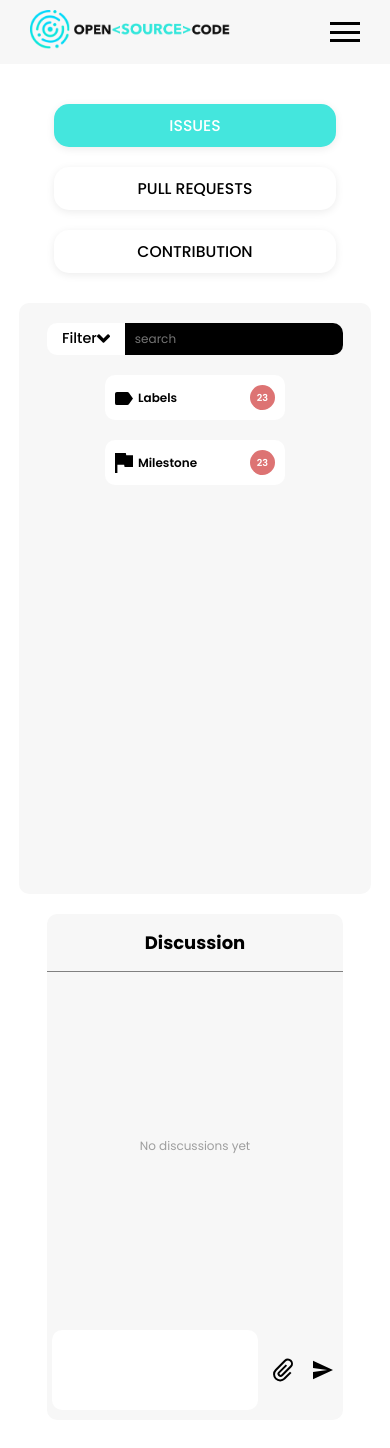
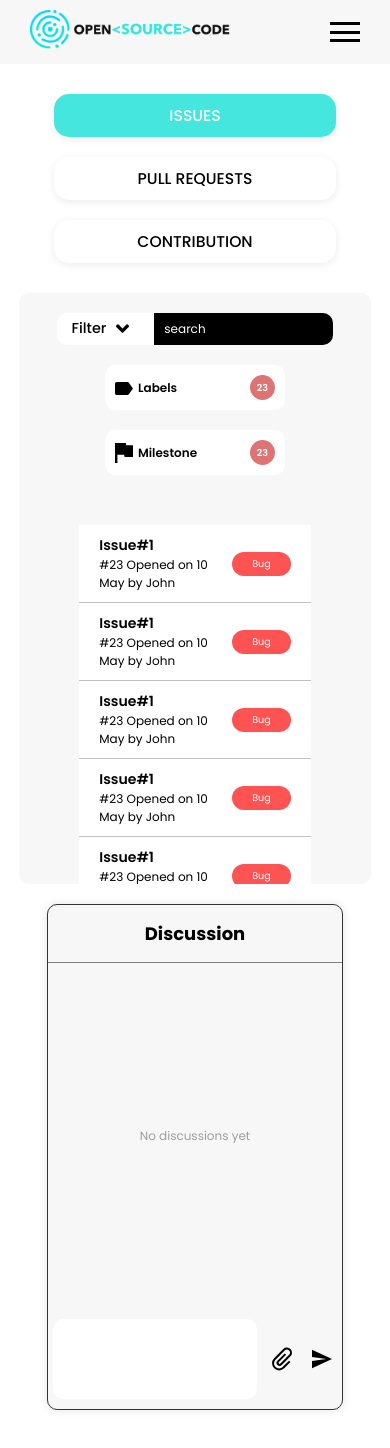
Before and after one commit to alizahir23/website, a Next.js app: page /project/1 in a window 390 px wide. Shown: the top 1448 px of the page. Built offline with nearby package versions, Linux system fonts and the light colour scheme.

Commit message:
review-1

```diff
--- a/src/components/Feed/ProjectInfo.jsx
+++ b/src/components/Feed/ProjectInfo.jsx
@@ -56,7 +56,180 @@ const ProjectInfo = ({ page }) => {
           </div>
         </div>
       </div>
-      {(page === 'issues' || page === 'pull-requests') && <div />}
+      {page === 'issues' && (
+        <div className={styles.data}>
+          <div className={styles['data-item']}>
+            <div className={styles['data-left-col']}>
+              <h3 className={styles['issue-name']}>Issue#1</h3>
+              <p>#23 Opened on 10 May by John</p>
+            </div>
+            <div className={styles['data-right-col']}>
+              <p className={styles.tags}>Bug</p>
+            </div>
+          </div>
+          <div className={styles['data-item']}>
+            <div className={styles['data-left-col']}>
+              <h3 className={styles['issue-name']}>Issue#1</h3>
+              <p>#23 Opened on 10 May by John</p>
+            </div>
+            <div className={styles['data-right-col']}>
+              <p className={styles.tags}>Bug</p>
+            </div>
+          </div>
+          <div className={styles['data-item']}>
+            <div className={styles['data-left-col']}>
+              <h3 className={styles['issue-name']}>Issue#1</h3>
+              <p>#23 Opened on 10 May by John</p>
+            </div>
+            <div className={styles['data-right-col']}>
+              <p className={styles.tags}>Bug</p>
+            </div>
+          </div>
+          <div className={styles['data-item']}>
+            <div className={styles['data-left-col']}>
+              <h3 className={styles['issue-name']}>Issue#1</h3>
+              <p>#23 Opened on 10 May by John</p>
+            </div>
+            <div className={styles['data-right-col']}>
+              <p className={styles.tags}>Bug</p>
+            </div>
+          </div>
+          <div className={styles['data-item']}>
+            <div className={styles['data-left-col']}>
+              <h3 className={styles['issue-name']}>Issue#1</h3>
+              <p>#23 Opened on 10 May by John</p>
+            </div>
+            <div className={styles['data-right-col']}>
+              <p className={styles.tags}>Bug</p>
+            </div>
+          </div>
+          <div className={styles['data-item']}>
+            <div className={styles['data-left-col']}>
+              <h3 className={styles['issue-name']}>Issue#1</h3>
+              <p>#23 Opened on 10 May by John</p>
+            </div>
+            <div className={styles['data-right-col']}>
+              <p className={styles.tags}>Bug</p>
+            </div>
+          </div>
+          <div className={styles['data-item']}>
+            <div className={styles['data-left-col']}>
+              <h3 className={styles['issue-name']}>Issue#1</h3>
+              <p>#23 Opened on 10 May by John</p>
+            </div>
+            <div className={styles['data-right-col']}>
+              <p className={styles.tags}>Bug</p>
+            </div>
+          </div>
+          <div className={styles['data-item']}>
+            <div className={styles['data-left-col']}>
+              <h3 className={styles['issue-name']}>Issue#1</h3>
+              <p>#23 Opened on 10 May by John</p>
+            </div>
+            <div className={styles['data-right-col']}>
+              <p className={styles.tags}>Bug</p>
+            </div>
+          </div>
+          <div className={styles['data-item']}>
+            <div className={styles['data-left-col']}>
+              <h3 className={styles['issue-name']}>Issue#1</h3>
+              <p>#23 Opened on 10 May by John</p>
+            </div>
+            <div className={styles['data-right-col']}>
+              <p className={styles.tags}>Bug</p>
+            </div>
+          </div>
+        </div>
+      )}
+      {page === 'pull-requests' && (
+        <div>
+          {' '}
+          <div className={styles.data}>
+            <div className={styles['data-item']}>
+              <div className={styles['data-left-col']}>
+                <h3 className={styles['issue-name']}>Pull Requests#1</h3>
+                <p>#23 Opened on 10 May by John</p>
+              </div>
+              <div className={styles['data-right-col']}>
+                <p className={styles.tags}>Bug</p>
+              </div>
+            </div>
+            <div className={styles['data-item']}>
+              <div className={styles['data-left-col']}>
+                <h3 className={styles['issue-name']}>Pull Requests#1</h3>
+                <p>#23 Opened on 10 May by John</p>
+              </div>
+              <div className={styles['data-right-col']}>
+                <p className={styles.tags}>Bug</p>
+              </div>
+            </div>
+            <div className={styles['data-item']}>
+              <div className={styles['data-left-col']}>
+                <h3 className={styles['issue-name']}>Pull Requests#1</h3>
+                <p>#23 Opened on 10 May by John</p>
+              </div>
+              <div className={styles['data-right-col']}>
+                <p className={styles.tags}>Bug</p>
+              </div>
+            </div>
+            <div className={styles['data-item']}>
+              <div className={styles['data-left-col']}>
+                <h3 className={styles['issue-name']}>Pull Requests#1</h3>
+                <p>#23 Opened on 10 May by John</p>
+              </div>
+              <div className={styles['data-right-col']}>
+                <p className={styles.tags}>Bug</p>
+              </div>
+            </div>
+            <div className={styles['data-item']}>
+              <div className={styles['data-left-col']}>
+                <h3 className={styles['issue-name']}>Pull Requests#1</h3>
+                <p>#23 Opened on 10 May by John</p>
+              </div>
+              <div className={styles['data-right-col']}>
+                <p className={styles.tags}>Bug</p>
+              </div>
+            </div>
+            <div className={styles['data-item']}>
+              <div className={styles['data-left-col']}>
+                <h3 className={styles['issue-name']}>Pull Requests#1</h3>
+                <p>#23 Opened on 10 May by John</p>
+              </div>
+              <div className={styles['data-right-col']}>
+                <p className={styles.tags}>Bug</p>
+              </div>
+            </div>
+            <div className={styles['data-item']}>
+              <div className={styles['data-left-col']}>
+                <h3 className={styles['issue-name']}>Pull Requests#1</h3>
+                <p>#23 Opened on 10 May by John</p>
+              </div>
+              <div className={styles['data-right-col']}>
+                <p className={styles.tags}>Bug</p>
+              </div>
+            </div>
+            <div className={styles['data-item']}>
+              <div className={styles['data-left-col']}>
+                <h3 className={styles['issue-name']}>Pull Requests#1</h3>
+                <p>#23 Opened on 10 May by John</p>
+              </div>
+              <div className={styles['data-right-col']}>
+                <p className={styles.tags}>Bug</p>
+              </div>
+            </div>
+            <div className={styles['data-item']}>
+              <div className={styles['data-left-col']}>
+                <h3 className={styles['issue-name']}>Pull Requests#1</h3>
+                <p>#23 Opened on 10 May by John</p>
+              </div>
+              <div className={styles['data-right-col']}>
+                <p className={styles.tags}>Bug</p>
+              </div>
+            </div>
+          </div>
+        </div>
+      )}
+      {page === 'contribution' && <div>Contributors</div>}
     </div>
   );
 };
--- a/src/css/discussion.module.css
+++ b/src/css/discussion.module.css
@@ -6,6 +6,8 @@
   flex-direction: column;
   justify-content: space-between;
   height: 60vh;
+  border: 1px #333 solid;
+  box-shadow: 0 0 10px #e4e4e4;
 }
 
 .top {
--- a/src/css/project.module.css
+++ b/src/css/project.module.css
@@ -1,7 +1,7 @@
 .container {
   display: flex;
   flex-direction: row;
-  margin: 30px 10px;
+  margin: 30px 30px;
   justify-content: space-evenly;
 }
 
@@ -51,6 +51,7 @@
 @media (max-width: 800px) {
   .container {
     flex-direction: column;
+    margin: 20px 10px;
   }
   .left-col {
     width: 95%;
--- a/src/css/projectInfo.module.css
+++ b/src/css/projectInfo.module.css
@@ -1,9 +1,10 @@
 .container {
   background-color: #f7f7f7;
   border-radius: 10px;
-  padding: 10px 20px;
+  padding: 10px 30px;
   margin-top: 20px;
   height: 70vh;
+  overflow: scroll;
 }
 
 .top-row {
@@ -16,7 +17,9 @@
   display: flex;
   width: 50%;
 }
-
+.search-bar > input::placeholder {
+  color: white;
+}
 .search-bar > input {
   width: 80%;
   border: none;
@@ -47,7 +50,7 @@
 }
 
 .filter-label img {
-  margin: initial 10px;
+  margin: 5px 10px;
   transition-duration: 0.2s;
 }
 
@@ -84,12 +87,12 @@
   width: 180px;
   background-color: white;
   border-radius: 10px;
-  margin: initial 10px;
+  margin: 0 10px;
   display: flex;
   font-weight: 600;
   justify-content: space-between;
   align-items: center;
-  padding: initial 15px;
+  padding: 5px 15px;
   font-size: 1rem;
 }
 
@@ -109,6 +112,39 @@
   font-size: 0.8rem;
   text-align: center;
   line-height: 25px;
+}
+
+/* list */
+
+.data {
+  margin: 30px;
+}
+
+.data-item {
+  display: flex;
+  flex-direction: row;
+  padding: 10px 20px;
+  width: 100%;
+  justify-content: space-between;
+  background-color: white;
+  border-bottom: 0.3px solid rgb(192, 192, 192);
+  align-items: center;
+}
+
+.data-item:last-child {
+  border-bottom: none;
+}
+
+.tags {
+  border-radius: 20px;
+  color: white;
+  padding: 5px 20px;
+  font-size: 0.8rem;
+  background-color: #fd5353;
+}
+
+.issue-name {
+  font-weight: 600;
 }
 
 @media (max-width: 1100px) {
```
